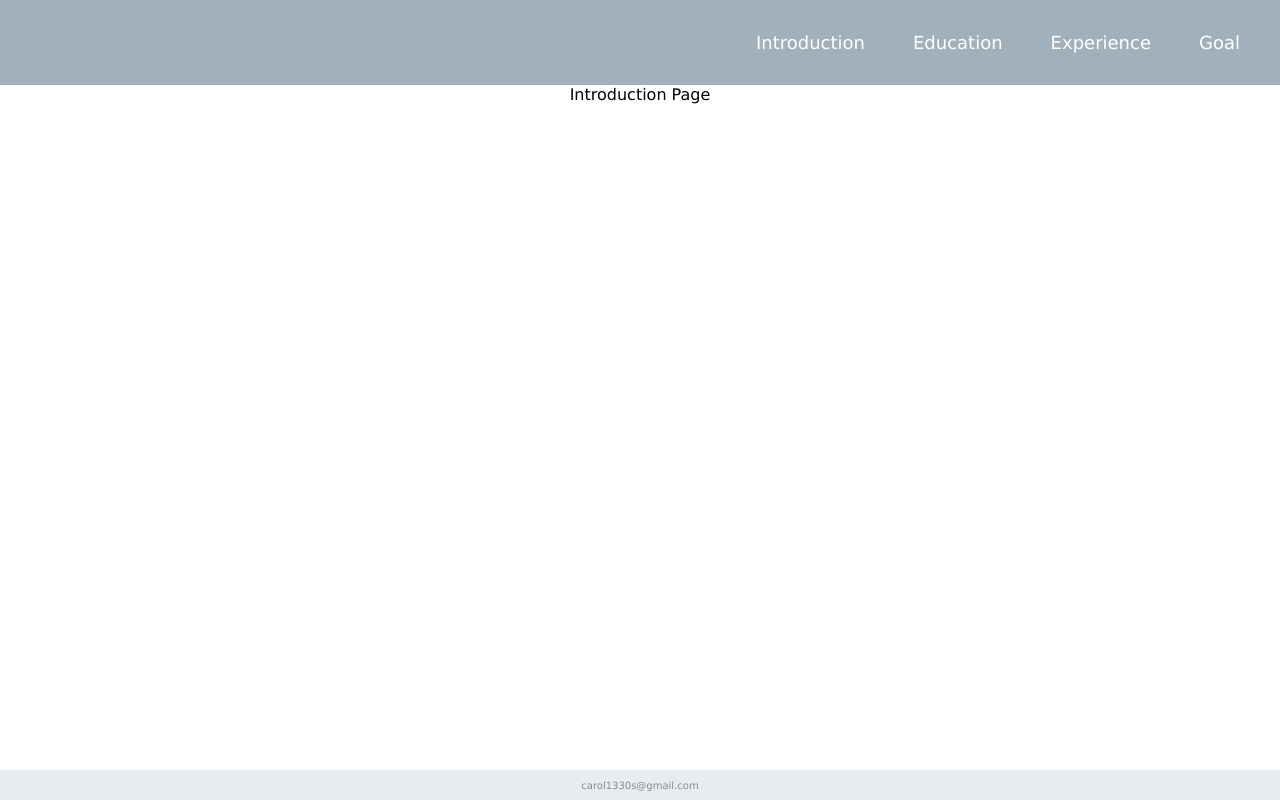
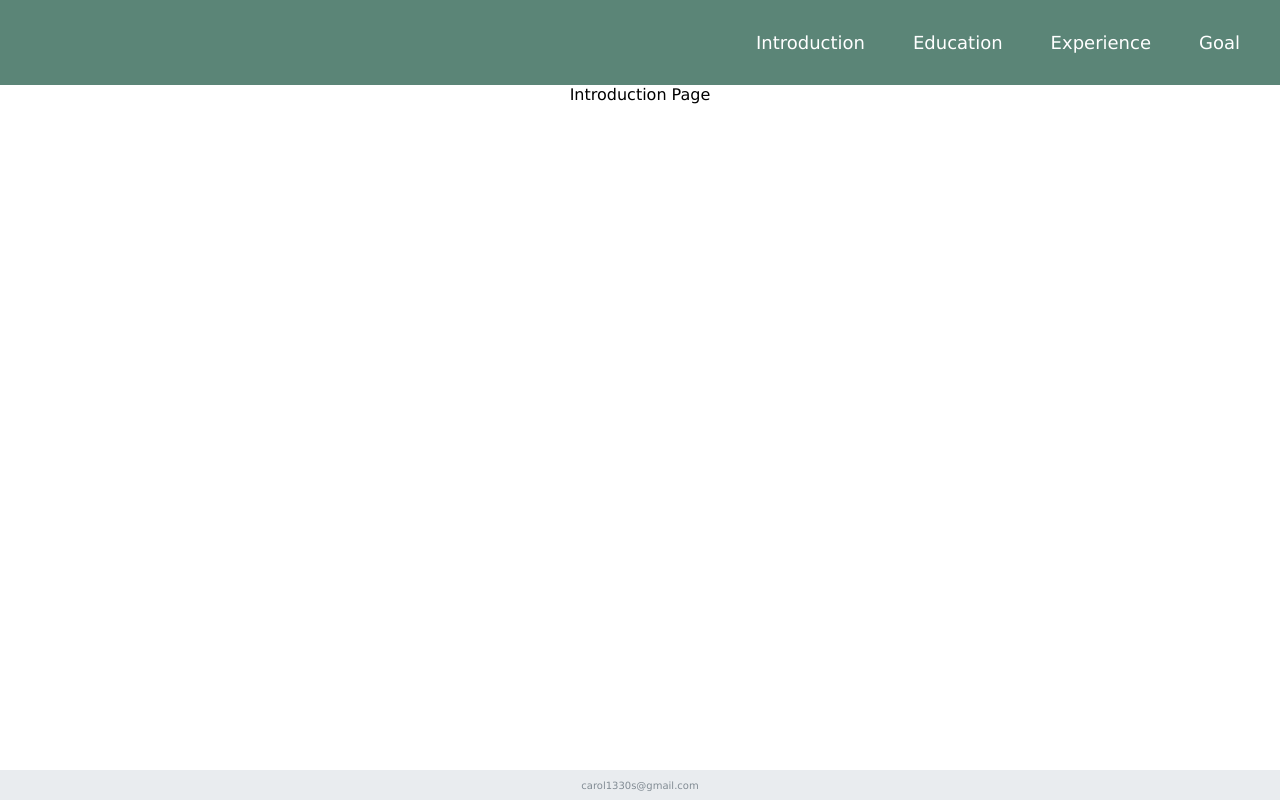
Before and after one commit to carol00/Introduction, a React (Create React App) app: page / in a window 1280 px wide. Built offline with nearby package versions, Linux system fonts and the light colour scheme.

Commit message:
[修改] 背景色

```diff
--- a/src/component/footer/footer.module.sass
+++ b/src/component/footer/footer.module.sass
@@ -1,9 +1,10 @@
+@import '../../style/variable'
 .root
   width: 100%
   height: 30px
   position: fixed
   bottom: 0
-  background: #a2b0bc3d
+  background: $footer-bg
   color: #828c94
   font-size: 10px
   display: flex
--- a/src/component/header/header.module.sass
+++ b/src/component/header/header.module.sass
@@ -1,6 +1,8 @@
+@import '../../style/variable'
+
 .root
   padding: 0.5rem 1rem
-  background: #a2b0bc
+  background: $header-bg
   ul
     display: flex
     justify-content: flex-end
--- /dev/null
+++ b/src/style/variable.sass
@@ -0,0 +1,3 @@
+// 背景色
+$header-bg: #5b8577
+$footer-bg: #a2b0bc3d
```
